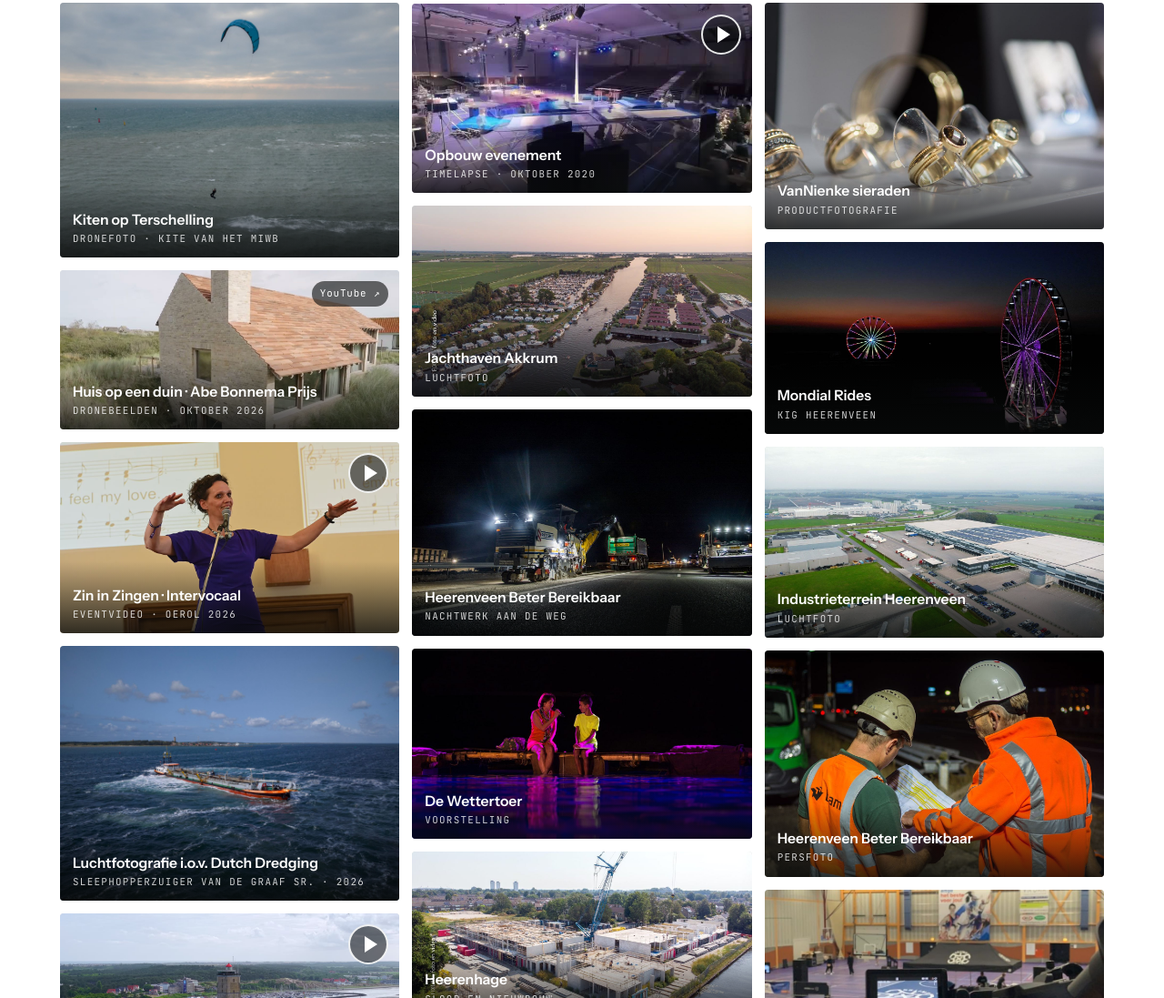
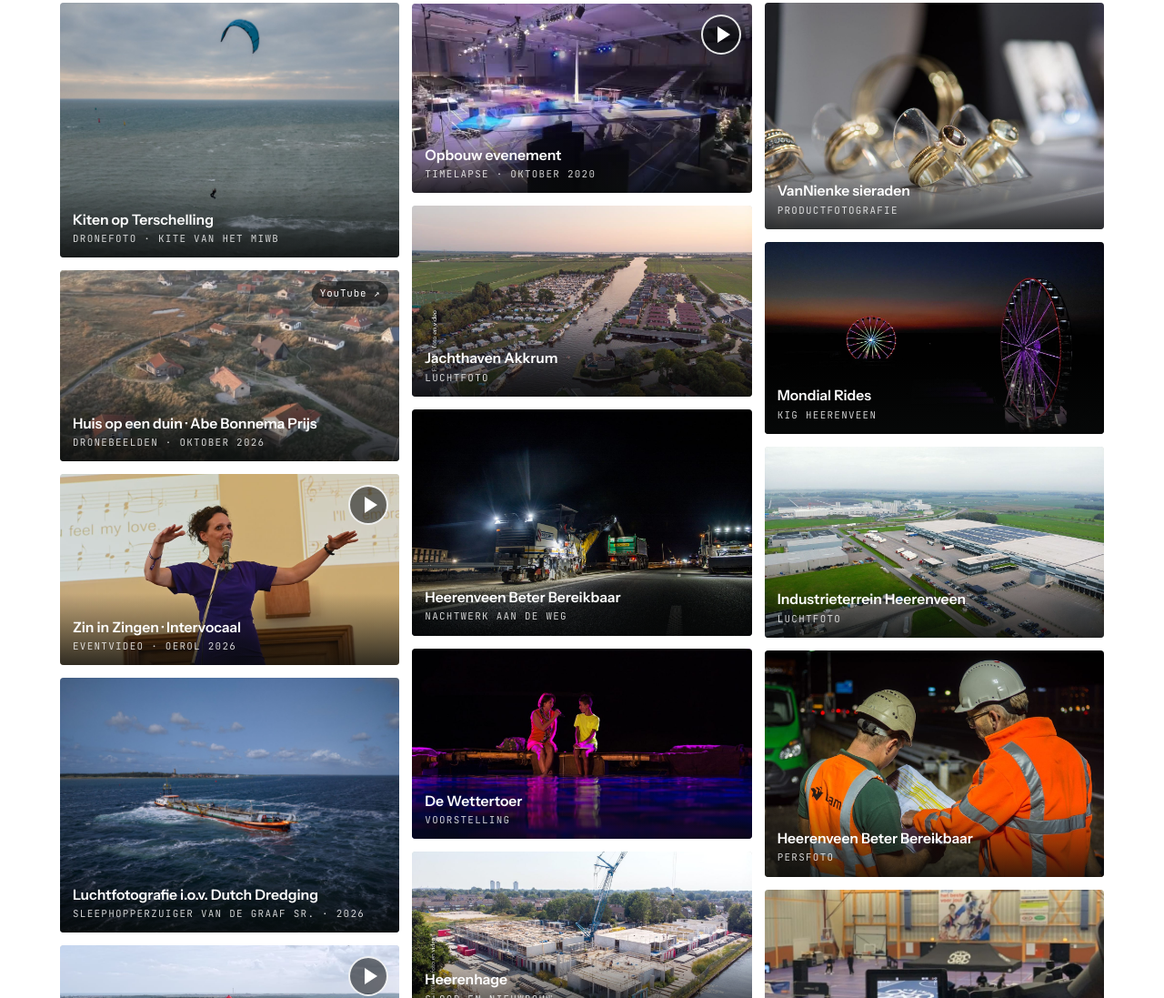
Before and after one commit to Lubberts-Maritiem/fixum, a plain HTML site: page index.html in a window 1280 px wide. Shown: the part 1592-2689 px from the top of the page at 91% size. Drawn offline with Linux system fonts and the light colour scheme; a web font is replaced by a local one.

Commit message:
Huis op een duin: tegelbeeld op 0:10 (luchtbeeld duinen)
Co-Authored-By: Claude Opus 5.5 <noreply@anthropic.com>
Claude-Session: https://claude.ai/code/session_019d5zgtATxxxLeRYLJ7z4F9

```diff
--- a/index.html
+++ b/index.html
@@ -468,7 +468,7 @@ footer p{margin:0;max-width:70ch}
 const work=[
  ["kiten-licht","Kiten op Terschelling","Dronevideo · november 2026","lucht","video/kiten-cinematic.mp4","loop"],
  ["kiten-noordzee","Kiten op Terschelling","Dronefoto · kite van het MIWB","lucht"],
- ["abe-bonnema-huis-op-een-duin","Huis op een duin · Abe Bonnema Prijs","Dronebeelden · oktober 2026","lucht","https://youtu.be/SRjVUtJI7n0"],
+ ["abe-bonnema-huis-op-een-duin-10s","Huis op een duin · Abe Bonnema Prijs","Dronebeelden · oktober 2026","lucht","https://youtu.be/SRjVUtJI7n0"],
  ["video-meezingavond","Zin in Zingen · Intervocaal","Eventvideo · Oerol 2026","events","video/meezingavond.mp4"],
  ["dutch-dredging","Luchtfotografie i.o.v. Dutch Dredging","Sleephopperzuiger Van de Graaf Sr. · 2026","lucht"],
  ["video-bedrijfsfilm","Maritiem Instituut Willem Barentsz","Promotievideo · december 2025","bedrijven","video/bedrijfsfilm.mp4"],
```
Also changed, not shown: img/abe-bonnema-huis-op-een-duin-10s.jpg (added), img/abe-bonnema-huis-op-een-duin.jpg (deleted).
